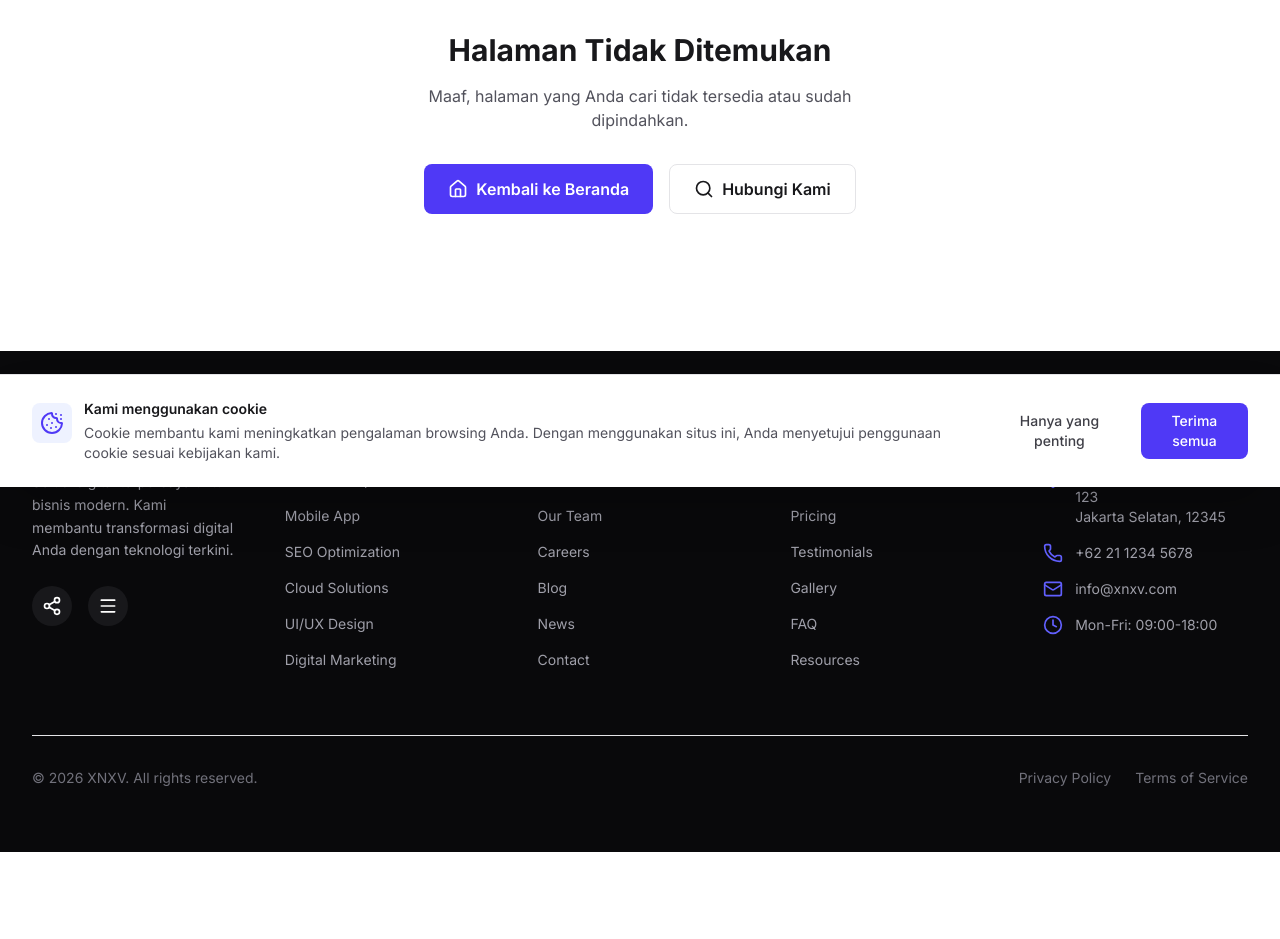
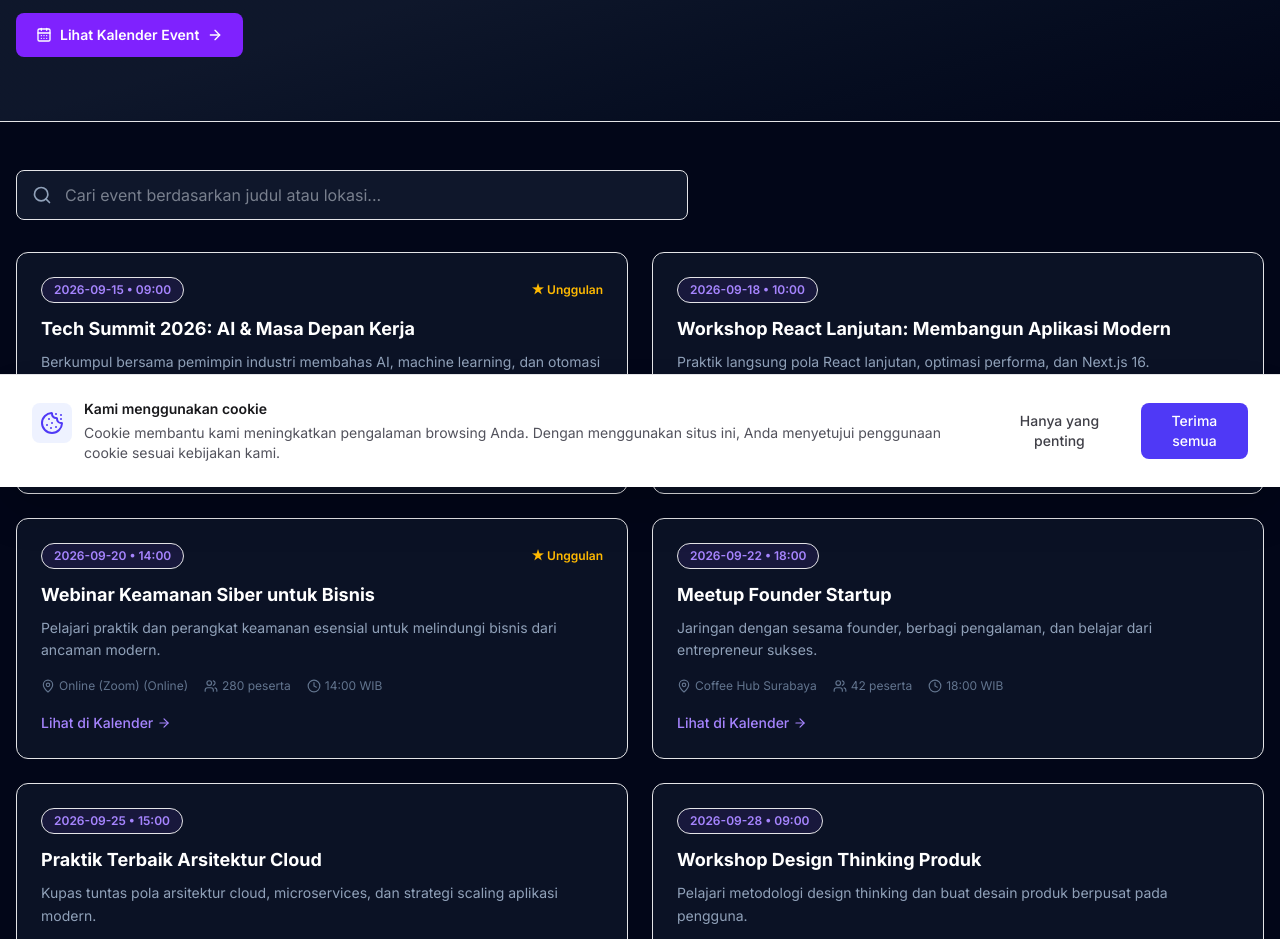
Before and after one commit to aryaapriawann-dev/XNXNV, a Next.js app: page /events in a window 1280 px wide. Before the commit this address had no page. Shown: the part 313-1252 px from the top of the page. Before the commit the page ends 1165 px from the top, so only its background shows below. Built offline with nearby package versions, Linux system fonts and the light colour scheme.

Commit message:
feat(events): add Events listing with online and onsite filter

```diff
--- /dev/null
+++ b/src/app/events/page.tsx
@@ -0,0 +1,180 @@
+"use client";
+
+import { useState } from "react";
+import Link from "next/link";
+import { Search, ArrowRight, Calendar, MapPin, Clock, Users, CalendarDays } from "lucide-react";
+
+interface EventItem {
+  id: string;
+  title: string;
+  description: string;
+  date: string;
+  startTime: string;
+  location: string;
+  isOnline: boolean;
+  attendees: number;
+  featured?: boolean;
+}
+
+const EVENTS: EventItem[] = [
+  {
+    id: "1",
+    title: "Tech Summit 2026: AI & Masa Depan Kerja",
+    description: "Berkumpul bersama pemimpin industri membahas AI, machine learning, dan otomasi tempat kerja.",
+    date: "2026-09-15",
+    startTime: "09:00",
+    location: "Jakarta Convention Center",
+    isOnline: false,
+    attendees: 450,
+    featured: true,
+  },
+  {
+    id: "2",
+    title: "Workshop React Lanjutan: Membangun Aplikasi Modern",
+    description: "Praktik langsung pola React lanjutan, optimasi performa, dan Next.js 16.",
+    date: "2026-09-18",
+    startTime: "10:00",
+    location: "Bandung Tech Hub",
+    isOnline: false,
+    attendees: 35,
+  },
+  {
+    id: "3",
+    title: "Webinar Keamanan Siber untuk Bisnis",
+    description: "Pelajari praktik dan perangkat keamanan esensial untuk melindungi bisnis dari ancaman modern.",
+    date: "2026-09-20",
+    startTime: "14:00",
+    location: "Online (Zoom)",
+    isOnline: true,
+    attendees: 280,
+    featured: true,
+  },
+  {
+    id: "4",
+    title: "Meetup Founder Startup",
+    description: "Jaringan dengan sesama founder, berbagi pengalaman, dan belajar dari entrepreneur sukses.",
+    date: "2026-09-22",
+    startTime: "18:00",
+    location: "Coffee Hub Surabaya",
+    isOnline: false,
+    attendees: 42,
+  },
+  {
+    id: "5",
+    title: "Praktik Terbaik Arsitektur Cloud",
+    description: "Kupas tuntas pola arsitektur cloud, microservices, dan strategi scaling aplikasi modern.",
+    date: "2026-09-25",
+    startTime: "15:00",
+    location: "Online (Google Meet)",
+    isOnline: true,
+    attendees: 120,
+  },
+  {
+    id: "6",
+    title: "Workshop Design Thinking Produk",
+    description: "Pelajari metodologi design thinking dan buat desain produk berpusat pada pengguna.",
+    date: "2026-09-28",
+    startTime: "09:00",
+    location: "Yogyakarta Design Studio",
+    isOnline: false,
+    attendees: 28,
+  },
+];
+
+export default function EventsPage() {
+  const [searchQuery, setSearchQuery] = useState("");
+
+  const filtered = EVENTS.filter(
+    (e) =>
+      e.title.toLowerCase().includes(searchQuery.toLowerCase()) ||
+      e.location.toLowerCase().includes(searchQuery.toLowerCase()) ||
+      e.description.toLowerCase().includes(searchQuery.toLowerCase())
+  );
+
+  return (
+    <div className="min-h-screen bg-slate-950 text-slate-50">
+      <div className="border-b border-slate-800 bg-gradient-to-br from-slate-900 via-slate-900 to-slate-950">
+        <div className="container mx-auto px-4 py-16">
+          <div className="inline-flex items-center gap-2 px-3 py-1 rounded-full bg-violet-500/10 text-violet-400 text-sm mb-4 border border-violet-500/20">
+            <Calendar className="w-4 h-4" />
+            <span>Event</span>
+          </div>
+          <h1 className="text-4xl md:text-5xl font-bold mb-4 bg-gradient-to-r from-violet-400 to-fuchsia-500 bg-clip-text text-transparent">
+            Event Mendatang
+          </h1>
+          <p className="text-lg text-slate-400 max-w-2xl mb-8">
+            Ikuti konferensi, workshop, webinar, dan meetup komunitas teknologi di seluruh Indonesia.
+          </p>
+          <Link
+            href="/events/calendar"
+            className="inline-flex items-center gap-2 px-5 py-3 bg-violet-600 hover:bg-violet-500 text-white rounded-lg text-sm font-semibold transition-colors"
+          >
+            <CalendarDays className="w-4 h-4" />
+            Lihat Kalender Event
+            <ArrowRight className="w-4 h-4" />
+          </Link>
+        </div>
+      </div>
+
+      <div className="container mx-auto px-4 py-12">
+        <div className="relative max-w-2xl mb-8">
+          <Search className="absolute left-4 top-1/2 -translate-y-1/2 w-5 h-5 text-slate-400" />
+          <input
+            type="text"
+            placeholder="Cari event berdasarkan judul atau lokasi..."
+            value={searchQuery}
+            onChange={(e) => setSearchQuery(e.target.value)}
+            className="w-full pl-12 pr-4 py-3 bg-slate-900 border border-slate-800 rounded-lg focus:outline-none focus:ring-2 focus:ring-violet-500 text-slate-200"
+          />
+        </div>
+
+        <div className="grid grid-cols-1 md:grid-cols-2 gap-6">
+          {filtered.map((event) => (
+            <div
+              key={event.id}
+              className="bg-slate-900/70 border border-slate-800 hover:border-slate-700 rounded-xl p-6 transition-all"
+            >
+              <div className="flex items-center justify-between mb-3">
+                <span className="text-xs font-semibold text-violet-400 bg-violet-500/10 border border-violet-500/20 px-3 py-1 rounded-full">
+                  {event.date} • {event.startTime}
+                </span>
+                {event.featured && (
+                  <span className="text-xs font-semibold text-amber-400">★ Unggulan</span>
+                )}
+              </div>
+              <h3 className="text-lg font-bold text-white mb-2">{event.title}</h3>
+              <p className="text-sm text-slate-400 mb-4 leading-relaxed">{event.description}</p>
+              <div className="flex flex-wrap gap-4 text-xs text-slate-500 mb-4">
+                <span className="flex items-center gap-1">
+                  <MapPin className="w-3.5 h-3.5" />
+                  {event.location}
+                  {event.isOnline && " (Online)"}
+                </span>
+                <span className="flex items-center gap-1">
+                  <Users className="w-3.5 h-3.5" /> {event.attendees} peserta
+                </span>
+                <span className="flex items-center gap-1">
+                  <Clock className="w-3.5 h-3.5" /> {event.startTime} WIB
+                </span>
+              </div>
+              <Link
+                href="/events/calendar"
+                className="inline-flex items-center gap-1 text-sm text-violet-400 hover:text-violet-300 font-medium"
+              >
+                Lihat di Kalender <ArrowRight className="w-3.5 h-3.5" />
+              </Link>
+            </div>
+          ))}
+        </div>
+
+        {filtered.length === 0 && (
+          <div className="text-center py-16 bg-slate-900/40 rounded-xl border border-slate-800 mt-6">
+            <Search className="w-10 h-10 text-slate-600 mx-auto mb-3" />
+            <p className="text-lg font-semibold text-slate-300">Tidak ada event yang cocok</p>
+            <p className="text-sm text-slate-500 mt-1">Coba kata kunci lain</p>
+          </div>
+        )}
+      </div>
+    </div>
+  );
+}
```
